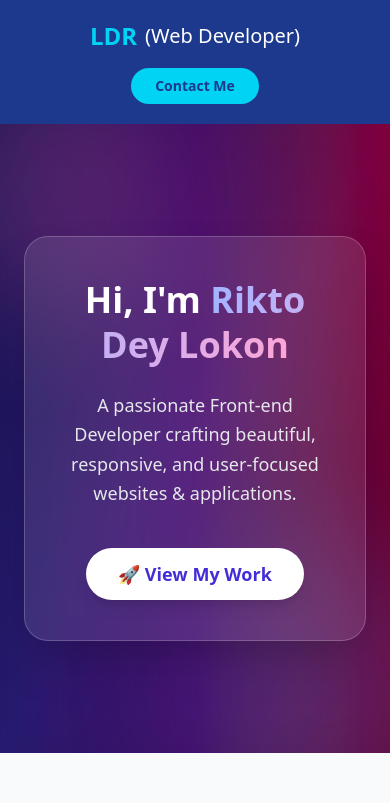
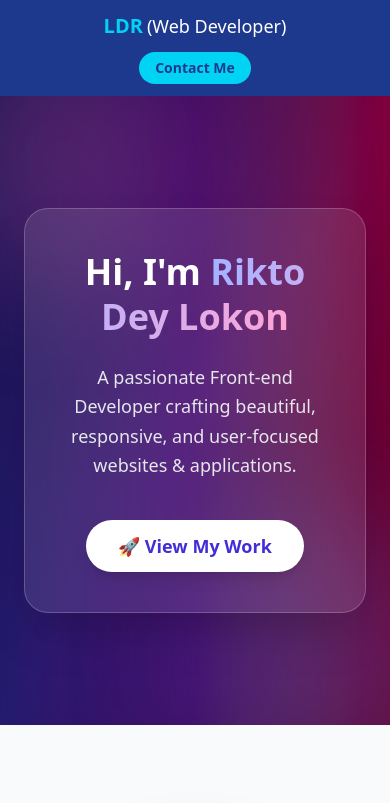
Before and after one commit to lokondey72/My_Portfolio, a Next.js app: page / in a window 390 px wide. Shown: the top 803 px of the page. Built offline with nearby package versions, Linux system fonts and the light colour scheme.

Commit message:
update sactions

```diff
--- a/src/pages/header.jsx
+++ b/src/pages/header.jsx
@@ -3,22 +3,20 @@ import React from "react";
 
 const Header = () => {
   return (
-    <header className="bg-blue-900 text-white py-5 px-6 shadow-lg">
-      <div className="max-w-7xl mx-auto flex flex-col sm:flex-row justify-between items-center gap-4">
+    <header className="bg-blue-900 text-white py-3 px-4 sm:py-5 sm:px-6 shadow-lg">
+      <div className="max-w-7xl mx-auto flex flex-col sm:flex-row justify-between items-center gap-3 sm:gap-4">
         {/* Title */}
-        <div className="flex items-center gap-2 text-center sm:text-left">
-          <h1 className="text-2xl sm:text-3xl font-bold text-cyan-400">
-            LDR
-          </h1>
-          <p className="text-xl sm:text-2xl font-medium text-white">
+        <div className="flex items-center gap-1 sm:gap-2 text-center sm:text-left">
+          <h1 className="text-xl sm:text-3xl font-bold text-cyan-400">LDR</h1>
+          <p className="text-lg sm:text-2xl font-medium text-white">
             (Web Developer)
           </p>
         </div>
 
         {/* CTA and Socials */}
-        <div className="flex items-center gap-5">
-          {/* Optional Social Icons */}
-          <div className="hidden sm:flex gap-3 text-2xl">
+        <div className="flex items-center gap-4 sm:gap-5">
+          {/* Social Icons (hidden on small screens) */}
+          <div className="hidden sm:flex gap-3 text-xl sm:text-2xl">
             <a
               href="https://github.com"
               target="_blank"
@@ -42,7 +40,7 @@ const Header = () => {
           {/* Contact Button */}
           <a
             href="#portfolio"
-            className="px-6 py-2 bg-cyan-400 text-blue-900 font-semibold rounded-full hover:bg-cyan-300 transition duration-300 text-sm sm:text-base"
+            className="px-4 sm:px-6 py-1.5 sm:py-2 bg-cyan-400 text-blue-900 font-semibold rounded-full hover:bg-cyan-300 transition duration-300 text-sm sm:text-base"
           >
             Contact Me
           </a>
```
